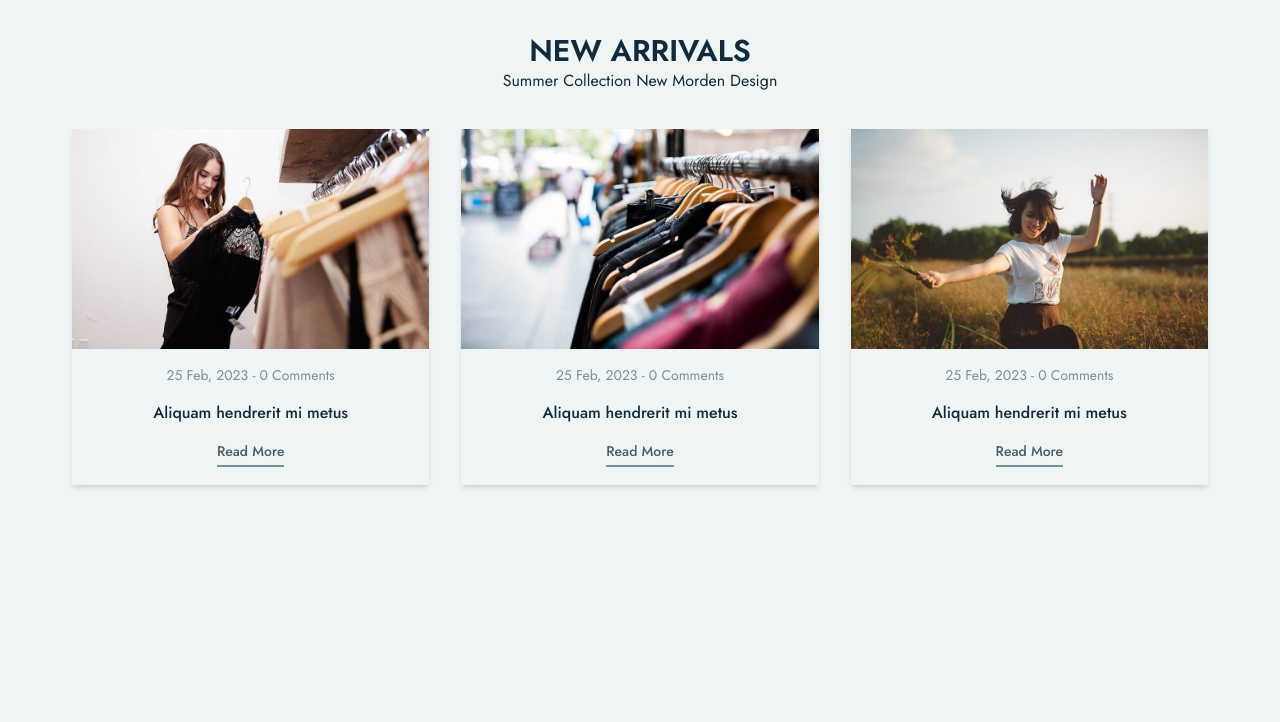
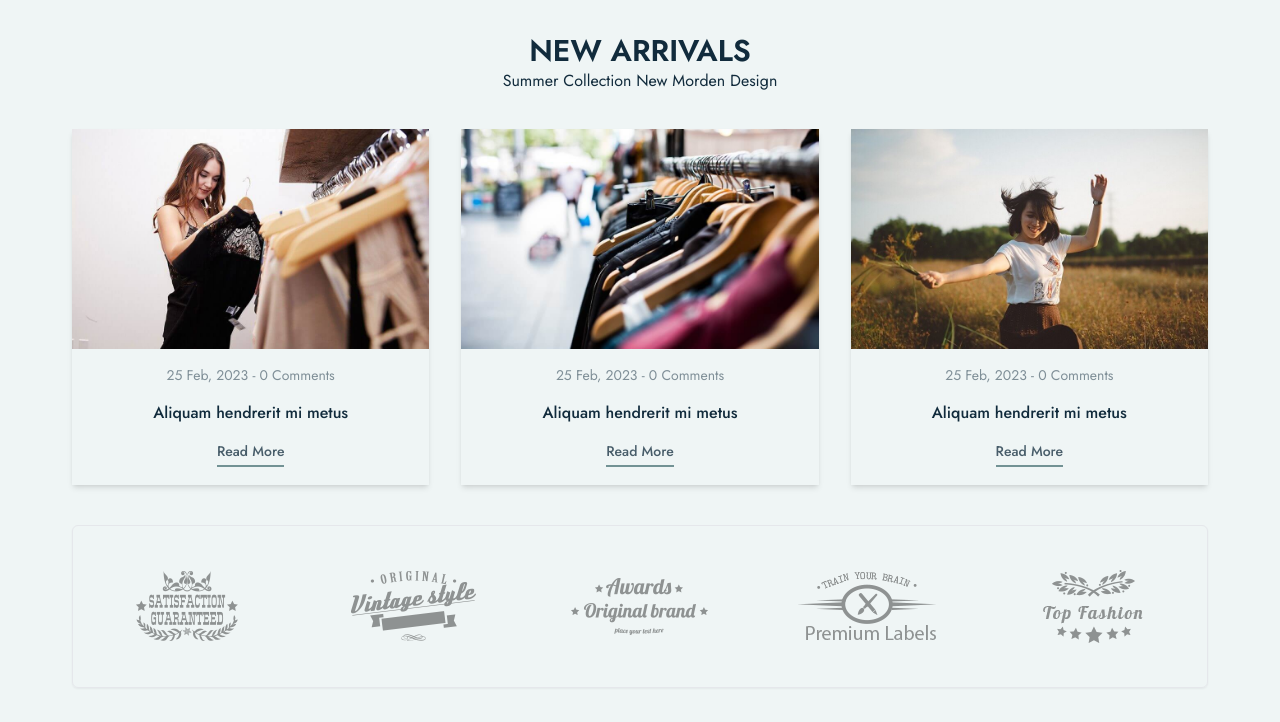
Before and after one commit to VeyselGaziDuran/E-commerceJT, a website: page src/index.html in a window 1280 px wide. Shown: the part 3070-3792 px from the top of the page. Before the commit the page ends 3591 px from the top, so only its background shows below. Drawn offline with nearby package versions, Linux system fonts and the light colour scheme.

Commit message:
Brands
Brands section completed

```diff
--- a/src/index.html
+++ b/src/index.html
@@ -1111,8 +1111,43 @@
             </ul>
         </div>
     </section>
+    <!--*********************************************************************! Blog End *********************************************************************-->
 
-    <!--*********************************************************************! Blog End *********************************************************************-->
+    <!--*********************************************************************? Brands Start *********************************************************************-->
+    <section>
+        <div class="container ">
+            <ul class="my-10 flex justify-center sm:justify-between  border rounded-md p-5 md:p-8 shadow-sm flex-wrap">
+                <li class="opacity-40 hover:opacity-100 duration-300 p-3">
+                    <a href="">
+                        <img src="img/brands/brand1.png" alt="">
+                    </a>
+                </li>
+
+                <li class="opacity-40 hover:opacity-100 duration-300 p-3">
+                    <a href="">
+                        <img src="img/brands/brand2.png" alt="">
+                    </a>
+                </li>
+                <li class="opacity-40 hover:opacity-100 duration-300 p-3">
+                    <a href="">
+                        <img src="img/brands/brand3.png" alt="">
+                    </a>
+                </li>
+                <li class="opacity-40 hover:opacity-100 duration-300 p-3">
+                    <a href="">
+                        <img src="img/brands/brand4.png" alt="">
+                    </a>
+                </li>
+                <li class="opacity-40 hover:opacity-100 duration-300 p-3">
+                    <a href="">
+                        <img src="img/brands/brand5.png" alt="">
+                    </a>
+                </li>
+            </ul>
+        </div>
+    </section>
+
+    <!--*********************************************************************! Brands End *********************************************************************-->
 
     <!--? Lucide icon dev  -->
     <script src="https://unpkg.com/lucide@latest/dist/umd/lucide.js"></script>
```
Also changed, not shown: src/css/output.css.
